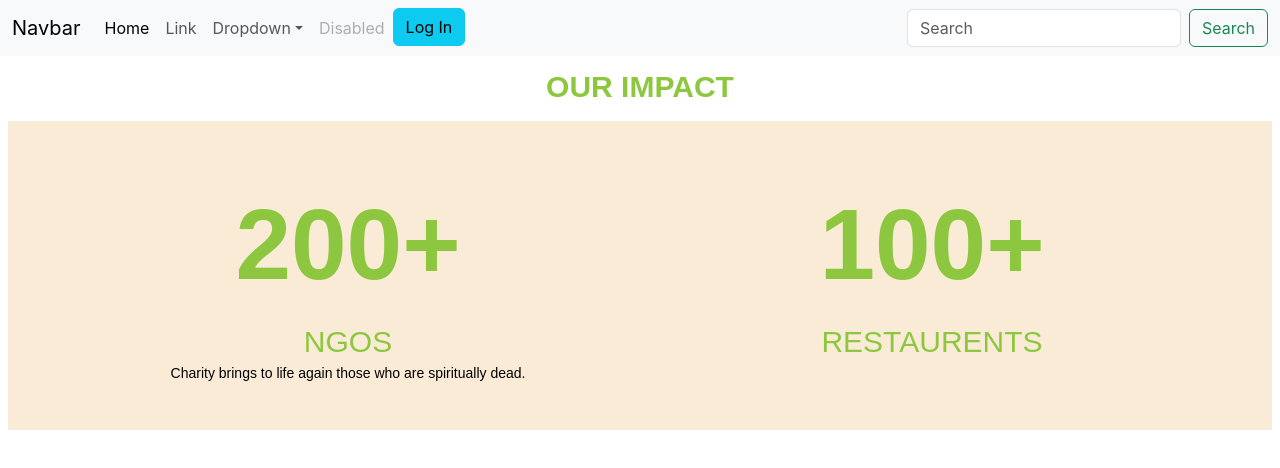
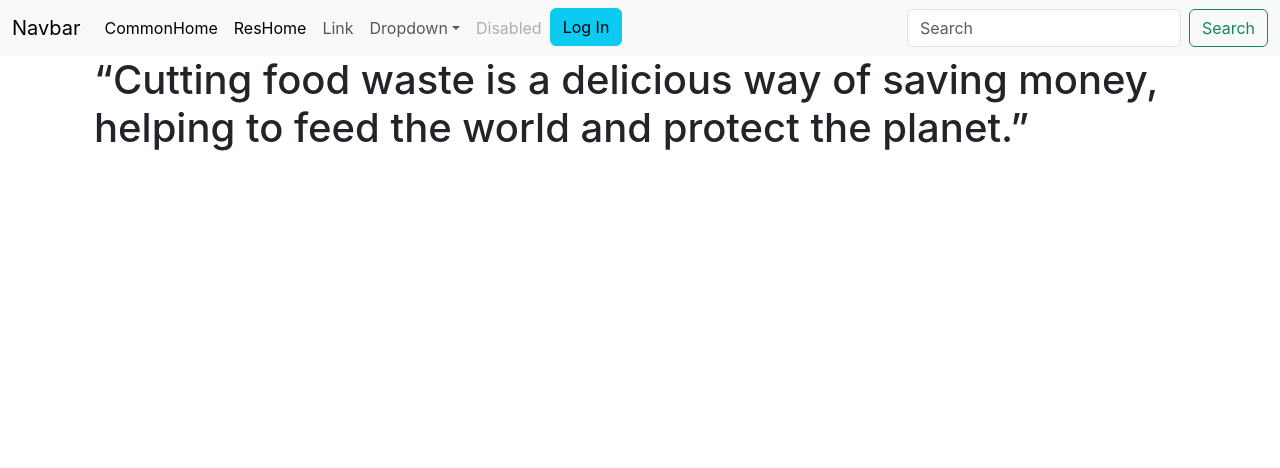
Before and after one commit to arghyadip700/GreenSpoon, a React (Create React App) app in the folder green-spoon/: page /res_home in a window 1280 px wide. Shown: the top 468 px of the page. Built offline with nearby package versions, Linux system fonts and the light colour scheme.

Commit message:
ResHome added

```diff
--- a/green-spoon/package.json
+++ b/green-spoon/package.json
@@ -7,13 +7,13 @@
     "@testing-library/jest-dom": "^5.17.0",
     "@testing-library/react": "^13.4.0",
     "@testing-library/user-event": "^13.5.0",
+    "mongodb": "^5.7.0",
+    "mongoose": "^6.10.0",
     "react": "^18.2.0",
     "react-dom": "^18.2.0",
     "react-router-dom": "^6.15.0",
     "react-scripts": "5.0.1",
-    "web-vitals": "^2.1.4",
-    "mongoose": "^6.10.0",
-    "mongodb": "^5.7.0"
+    "web-vitals": "^2.1.4"
   },
   "scripts": {
     "start": "react-scripts start",
--- a/green-spoon/src/App.js
+++ b/green-spoon/src/App.js
@@ -1,20 +1,21 @@
 import "./App.css";
-
-
 import { BrowserRouter as Router, Routes, Route } from "react-router-dom";
 import Nav from "./components/Navbar";
 import ComHome from "./components/ComHome";
+import Res_home from "./components/Res_home";
+
 function App() {
   return (
     <>
 
       <Router>
         <Nav />
-         <ComHome/>
         <div className="container">
           <Routes>
             {/* <Route exact path="/" element={<Home />} />
               <Route exact path="/about" element={<About />} /> */}
+            <Route exact path="/" element={<ComHome />} />
+            <Route exact path="/res_home" element={<Res_home />} />
           </Routes>
         </div>
       </Router>
--- a/green-spoon/src/components/Navbar.js
+++ b/green-spoon/src/components/Navbar.js
@@ -1,6 +1,7 @@
 import React from 'react'
 import { Link, useLocation } from "react-router-dom";
 import { useAuth0 } from "@auth0/auth0-react";
+
 function Navbar() {
     let location = useLocation();
     const { loginWithRedirect } = useAuth0();
@@ -20,7 +21,10 @@ function Navbar() {
     <div className="collapse navbar-collapse" id="navbarSupportedContent">
       <ul className="navbar-nav me-auto mb-2 mb-lg-0">
         <li className="nav-item">
-          <a className="nav-link active" aria-current="page" href="#">Home</a>
+          <a className="nav-link active" aria-current="page" href="/">CommonHome</a>
+        </li>
+        <li className="nav-item">
+          <a className="nav-link active" aria-current="page" href="/res_home">ResHome</a>
         </li>
         <li className="nav-item">
           <a className="nav-link" href="#">Link</a>
--- a/green-spoon/src/components/ngo_home.js
+++ b/green-spoon/src/components/ngo_home.js
@@ -2,6 +2,6 @@ import React from 'react'
 
 export default function ngo_home() {
   return (
-    <div>ngo_home</div>
+   <div>ABC</div>
   )
 }
--- a/green-spoon/src/components/res_home.js
+++ b/green-spoon/src/components/res_home.js
@@ -1,7 +1,15 @@
 import React from 'react'
 
-export default function res_home() {
+function Res_home() {
   return (
-    <div>res_home</div>
+    <>
+      <div className="container">
+        <h1>
+          “Cutting food waste is a delicious way of saving money, helping to feed the world and protect the planet.”
+        </h1>
+      </div>
+    </>
   )
 }
+
+export default Res_home
```
Also changed, not shown: 1 other file (tests, documents, lock files or other folders). Lines whose indentation alone changed are shown as unchanged.
